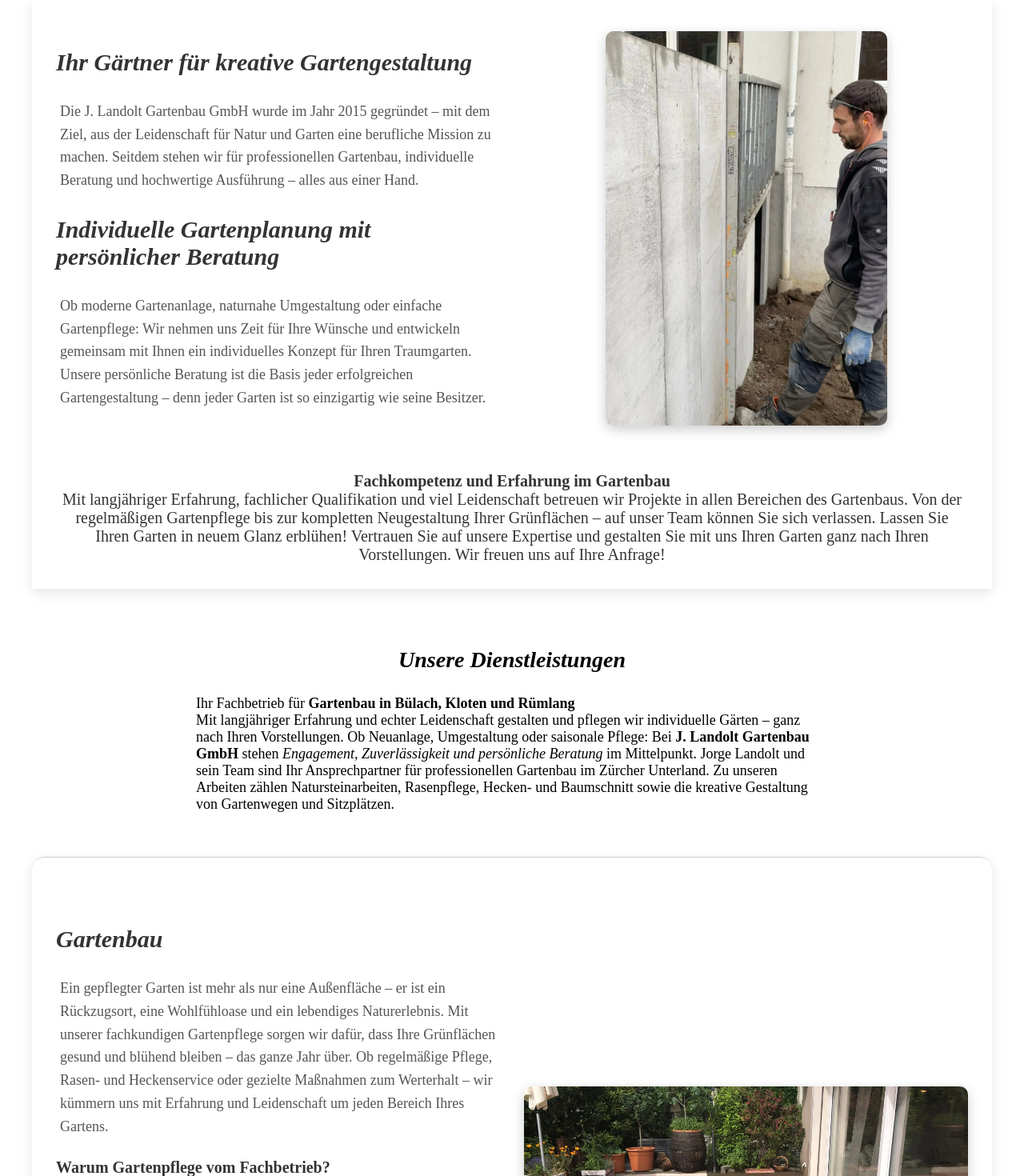
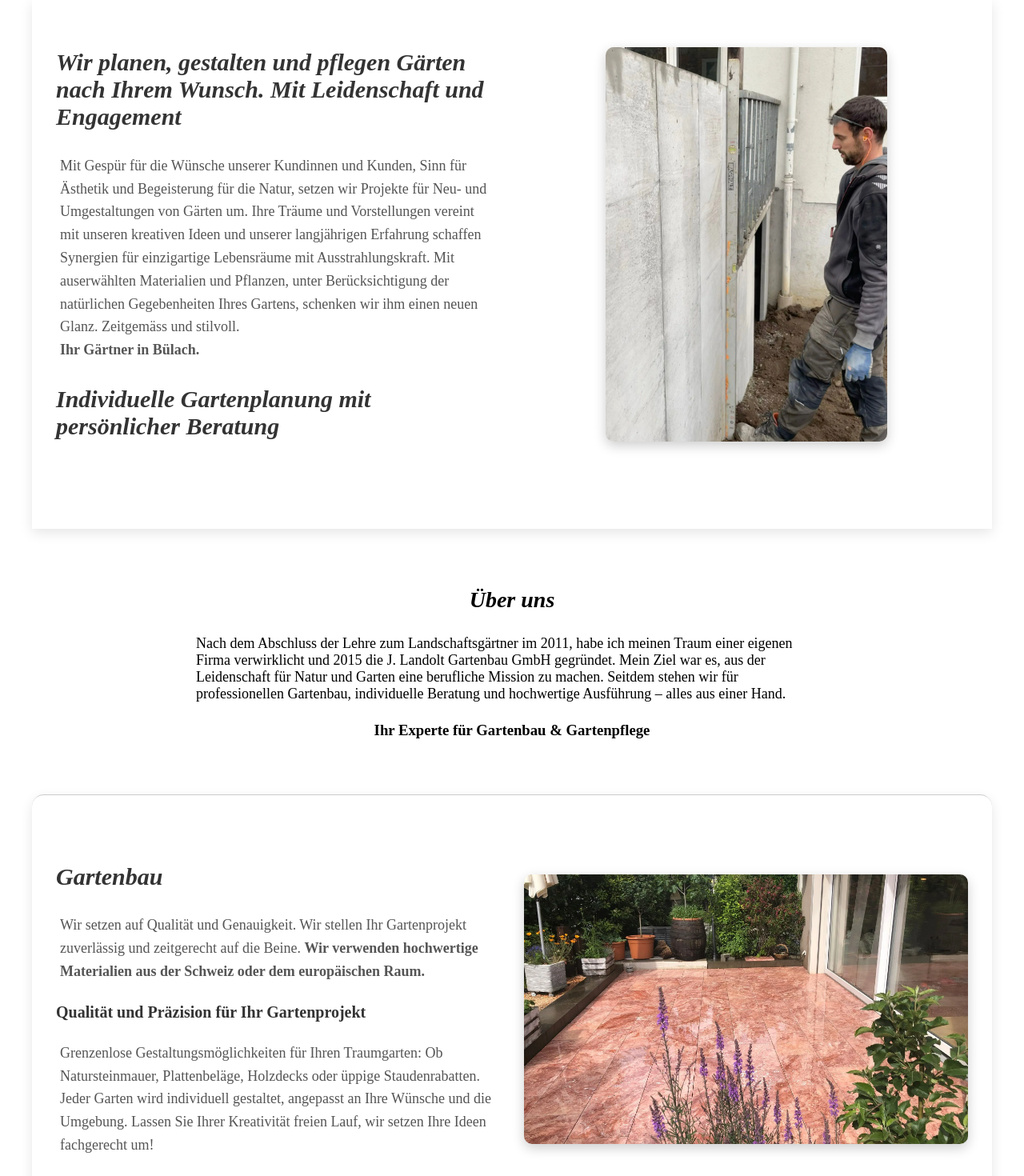
Before and after one commit to diego-monfort-landolt/gartenbau, a React (Vite) app: page / in a window 1280 px wide. Shown: the part 960-2430 px from the top of the page at 80% size. Built offline with nearby package versions, Linux system fonts and the light colour scheme.

Commit message:
hinzufügen von helmet und seo verbesserung der texte

```diff
--- a/package.json
+++ b/package.json
@@ -13,6 +13,7 @@
     "framer-motion": "^12.11.3",
     "react": "^19.1.0",
     "react-dom": "^19.1.0",
+    "react-helmet": "^6.1.0",
     "react-icons": "^5.5.0",
     "react-image-gallery": "^1.4.0",
     "react-slick": "^0.30.3",
@@ -23,6 +24,7 @@
     "@eslint/js": "^9.25.0",
     "@types/react": "^19.1.2",
     "@types/react-dom": "^19.1.2",
+    "@types/react-helmet": "^6.1.11",
     "@types/react-image-gallery": "^1.2.4",
     "@types/react-slick": "^0.23.13",
     "@vitejs/plugin-react-swc": "^3.9.0",
--- a/src/App.tsx
+++ b/src/App.tsx
@@ -7,10 +7,18 @@ import Gallery from "./components/Gallery";
 import GartenpflegeGartenbau from "./components/GartenpflegeGartenbau";
 import Gartenpflege from "./components/Gartenpflege";
 import Natursteinarbeiten from "./components/Natursteinarbeiten";
+import { Helmet } from "react-helmet";
 
 function App() {
   return (
     <>
+      <Helmet>
+        <title>J. Landolt Gartenbau GmbH | Gartenbau & Gartenpflege in Bülach und Umgebung</title>
+        <meta name="description" content="Gartenbau & Gartenpflege für stilvolle Außenbereiche Entdecken Sie erstklassigen Gartenbau und Gartenpflege in Bülach – präzise umgesetzt mit hochwertigen Materialien aus der Schweiz und Europa. Als erfahrene Gärtner in Bülach bieten wir individuelle Gestaltungskonzepte, maßgeschneiderte Lösungen und professionelle Umsetzung für Ihren Traumgarten.
+        Unsere Expertise reicht von Natursteinmauern, Plattenbelägen und Holzdecks bis hin zu üppigen Staudenrabatten und nachhaltiger Gartenpflege. Wir vereinen Handwerkskunst mit Kreativität, um stilvolle und funktionale Außenbereiche zu schaffen. Vertrauen Sie auf unsere langjährige Erfahrung, Präzision und Leidenschaft für hochwertige Gartengestaltung.
+        Jetzt unverbindlich beraten lassen und Ihren Garten in eine naturnahe Wohlfühloase verwandeln!" />
+        <meta name="keywords" content="Gartenbau Bülach, Gartenpflege, Natursteinmauer, Plattenbeläge, Holzdecks, Landschaftsgestaltung" />
+      </Helmet>
       <Navbar />
       <Header />
       <About />
--- a/src/components/About.tsx
+++ b/src/components/About.tsx
@@ -5,17 +5,16 @@ const About = () => (
   <section id="about" className="about-section">
     <div className="about-container">
       <div className="text-box">
-        <h2>Ihr Gärtner für kreative Gartengestaltung</h2>
-        <p>Die J. Landolt Gartenbau GmbH wurde im Jahr 2015 gegründet – mit dem Ziel, aus der Leidenschaft für Natur und Garten eine berufliche Mission zu machen. Seitdem stehen wir für professionellen Gartenbau, individuelle Beratung und hochwertige Ausführung – alles aus einer Hand.</p>
-        <h2>Individuelle Gartenplanung mit persönlicher Beratung</h2>
-        <p>Ob moderne Gartenanlage, naturnahe Umgestaltung oder einfache Gartenpflege: Wir nehmen uns Zeit für Ihre Wünsche und entwickeln gemeinsam mit Ihnen ein individuelles Konzept für Ihren Traumgarten. Unsere persönliche Beratung ist die Basis jeder erfolgreichen Gartengestaltung – denn jeder Garten ist so einzigartig wie seine Besitzer.</p>
+        <h2>Wir planen, gestalten und pflegen Gärten nach Ihrem Wunsch. Mit Leidenschaft und Engagement</h2>
+
+        <p>Mit Gespür für die Wünsche unserer Kundinnen und Kunden, Sinn für Ästhetik und Begeisterung für die Natur, setzen wir Projekte für Neu- und Umgestaltungen von Gärten um.
+        Ihre Träume und Vorstellungen vereint mit unseren kreativen Ideen und unserer langjährigen Erfahrung schaffen Synergien für einzigartige Lebensräume mit Ausstrahlungskraft. Mit auserwählten Materialien und Pflanzen, unter Berücksichtigung der natürlichen Gegebenheiten Ihres Gartens, schenken wir ihm einen neuen Glanz. Zeitgemäss und stilvoll.<br/> <b>Ihr Gärtner in Bülach.</b></p><h2>Individuelle Gartenplanung mit persönlicher Beratung</h2>
       </div>
       <div className="image-box">
         <img src={profielfoto} alt="Gartenbau" className="about-image" />
       </div>
     </div>
-    <p className="closing-text"><b>Fachkompetenz und Erfahrung im Gartenbau</b><br />Mit langjähriger Erfahrung, fachlicher Qualifikation und viel Leidenschaft betreuen wir Projekte in allen Bereichen des Gartenbaus. Von der regelmäßigen Gartenpflege bis zur kompletten Neugestaltung Ihrer Grünflächen – auf unser Team können Sie sich verlassen.
-    Lassen Sie Ihren Garten in neuem Glanz erblühen! Vertrauen Sie auf unsere Expertise und gestalten Sie mit uns Ihren Garten ganz nach Ihren Vorstellungen. Wir freuen uns auf Ihre Anfrage!</p>
+    <p className="closing-text"></p>
   </section>
 );
 export default About;
--- a/src/components/Contact.tsx
+++ b/src/components/Contact.tsx
@@ -34,6 +34,7 @@ const Contact = () => {
           value={name}
           onChange={(e) => setName(e.target.value)}
         />
+        <input type="email" name="email" placeholder="Ihre E-Mail" required />
         <input
           type="text"
           name="subject"
@@ -42,7 +43,7 @@ const Contact = () => {
           value={subject}
           onChange={(e) => setSubject(e.target.value)}
         />
-        <input type="email" name="email" placeholder="Ihre E-Mail" required />
+
         <textarea name="message" placeholder="Ihre Nachricht" rows={5} required />
         <button type="submit">Nachricht senden</button>
         <input type="hidden" name="_subject" value="Neue Anfrage" />
--- a/src/components/GartenpflegeGartenbau.tsx
+++ b/src/components/GartenpflegeGartenbau.tsx
@@ -1,28 +1,54 @@
 import React from "react";
+import { Helmet } from "react-helmet";
 import "../styles/GartenpflegeGartenbau.css";
 import BeispielBild from "../assets/img/schönerplattenboden.png";
 
 const GartenpflegeGartenbau: React.FC = () => {
   return (
+    <>
+      {/* SEO-Optimierung mit Helmet */}
+      <Helmet>
+        <title>Gartenbau & Gartenpflege in Bülach | Hochwertige Gartengestaltung</title>
+        <meta name="description" content="Gartenbau und Gartenpflege in Bülach. Hochwertige Materialien, individuelle Gestaltung und präzise Umsetzung für Ihren Traumgarten." />
+        <meta name="keywords" content="Gartenbau Bülach, Gartenpflege, Natursteinmauer, Plattenbeläge, Holzdecks, Landschaftsgestaltung" />
+        <meta property="og:title" content="Gartenbau & Gartenpflege in Bülach | Hochwertige Gartengestaltung" />
+        <meta property="og:description" content="Ihr Experte für Gartenbau und Gartenpflege in Bülach. Lassen Sie Ihren Garten in neuem Glanz erstrahlen!" />
+        <meta property="og:image" content={BeispielBild} />
+        <script type="application/ld+json">
+          {JSON.stringify({
+            "@context": "https://schema.org",
+            "@type": "LocalBusiness",
+            "name": "J. Landolt Gartenbau GmbH",
+            "description": "Gartenbau und Gartenpflege in Bülach und Umgebung.",
+            "image": BeispielBild,
+            "address": {
+              "@type": "PostalAddress",
+              "streetAddress": "Beispielstraße 1",
+              "addressLocality": "Bülach",
+              "addressCountry": "CH"
+            },
+            "telephone": "+41 76 419 75 08",
+            "email": "jorgelandolt@hotmail.com"
+          })}
+        </script>
+      </Helmet>
+
       <section id="Gartenbau" className="gartenpflege-section">
         <div className="image-box">
-        <img src={BeispielBild} alt="Gartenpflege und Gartenbau Beispiel" />
+          <img src={BeispielBild} alt="Hochwertige Gartenpflege und Gartenbau in Bülach – Natursteinmauer, Plattenbeläge & Holzdecks" />
         </div>
         <div className="text-box">
           <h2>Gartenbau</h2>
           <p>
-          Ein gepflegter Garten ist mehr als nur eine Außenfläche – er ist ein Rückzugsort, eine Wohlfühloase und ein lebendiges Naturerlebnis. Mit unserer fachkundigen Gartenpflege sorgen wir dafür, dass Ihre Grünflächen gesund und blühend bleiben – das ganze Jahr über. Ob regelmäßige Pflege, Rasen- und Heckenservice oder gezielte Maßnahmen zum Werterhalt – wir kümmern uns mit Erfahrung und Leidenschaft um jeden Bereich Ihres Gartens.
+            Wir setzen auf Qualität und Genauigkeit. Wir stellen Ihr Gartenprojekt zuverlässig und zeitgerecht auf die Beine. <b>Wir verwenden hochwertige Materialien aus der Schweiz oder dem europäischen Raum.</b>
           </p>
-        <h3>Warum Gartenpflege vom Fachbetrieb?</h3>
+          <h3>Qualität und Präzision für Ihr Gartenprojekt</h3>
           <p>
-        Eine regelmäßige und fachgerechte Gartenpflege schützt nicht nur Pflanzen und Boden, sondern steigert auch den langfristigen Wert Ihrer Immobilie. Als erfahrener Gartenbaubetrieb in Winkel arbeiten wir effizient, umweltschonend und mit hohem Qualitätsanspruch. Unser Ziel: Ein Garten, in dem Sie sich rundum wohlfühlen – zu jeder Jahreszeit.
-        </p>
-        <p>
-          Unsere Gartenbau-Dienstleistungen verwandeln Ihre Ideen in Wirklichkeit. Ob Neu- oder Umgestaltung, moderne oder natürliche Designs – wir planen und realisieren individuelle Gartenkonzepte nach Ihren Wünschen. Durch kreative Gestaltung, hochwertige Materialien und präzise Umsetzung schaffen wir stilvolle Außenbereiche, die Ästhetik und Funktionalität perfekt vereinen.
-          Lassen Sie Ihren Garten in neuem Glanz erstrahlen. <br/><b>Wir freuen uns auf Ihre Anfrage!</b>
+            Grenzenlose Gestaltungsmöglichkeiten für Ihren Traumgarten: Ob Natursteinmauer, Plattenbeläge, Holzdecks oder üppige Staudenrabatten. Jeder Garten wird individuell gestaltet, angepasst an Ihre Wünsche und die Umgebung. Lassen Sie Ihrer Kreativität freien Lauf, wir setzen Ihre Ideen fachgerecht um!
           </p>
         </div>
       </section>
+    </>
   );
 };
 export default GartenpflegeGartenbau;
--- a/src/components/Services.tsx
+++ b/src/components/Services.tsx
@@ -1,18 +1,28 @@
 import "../styles/Services.css";
+import { Helmet } from "react-helmet";
 
 const Services = () => {
 
   return (
     <>
+     {/* SEO-Optimierung mit Helmet */}
+      <Helmet>
+        <title>Über uns | J. Landolt Gartenbau GmbH – Ihr Gärtner in Bülach</title>
+        <meta name="description" content="Erfahren Sie mehr über J. Landolt Gartenbau GmbH – Ihr Experte für Gartenbau und Gartenpflege in Bülach. Hochwertige Materialien, individuelle Gestaltung und präzise Umsetzung." />
+        <meta name="keywords" content="Gärtner Bülach, Gartenbau, Gartenpflege, Landschaftsgestaltung, Natursteinmauer, Plattenbeläge, Holzdecks" />
+        <meta property="og:title" content="Über uns | J. Landolt Gartenbau GmbH – Ihr Gärtner in Bülach" />
+        <meta property="og:description" content="Seit 2015 steht J. Landolt Gartenbau GmbH für professionelle Gartengestaltung, individuelle Beratung und hochwertige Ausführung." />
+      </Helmet>
       <section id="Dienstleistungen" className="services">
-        <h2 className="services-title">Unsere Dienstleistungen</h2>
+        <h2 className="services-title">Über uns</h2>
           <p className='descriton-gall'>
-            Ihr Fachbetrieb für <b>Gartenbau in Bülach, Kloten und Rümlang</b><br />
-            Mit langjähriger Erfahrung und echter Leidenschaft gestalten und pflegen wir individuelle Gärten – ganz nach Ihren Vorstellungen. Ob Neuanlage, Umgestaltung oder saisonale Pflege: Bei <b>J. Landolt Gartenbau GmbH</b> stehen <em>Engagement, Zuverlässigkeit und persönliche Beratung</em> im Mittelpunkt. Jorge Landolt und sein Team sind Ihr Ansprechpartner für professionellen Gartenbau im Zürcher Unterland.
+           Nach dem Abschluss der Lehre zum Landschaftsgärtner im 2011, habe ich meinen Traum einer eigenen Firma verwirklicht und 2015 die J. Landolt Gartenbau GmbH gegründet.
 
-            Zu unseren Arbeiten zählen Natursteinarbeiten, Rasenpflege, Hecken- und Baumschnitt sowie die kreative Gestaltung von Gartenwegen und Sitzplätzen.
+          Mein Ziel war es, aus der Leidenschaft für Natur und Garten eine berufliche Mission zu machen.
+
+          Seitdem stehen wir für professionellen Gartenbau, individuelle Beratung und hochwertige Ausführung – alles aus einer Hand.
       </p>
-
+      <h3>Ihr Experte für Gartenbau & Gartenpflege</h3>
       </section>
     </>
   );
```
Also changed, not shown: 1 other file (tests, documents, lock files or other folders). Lines whose indentation alone changed are shown as unchanged.
